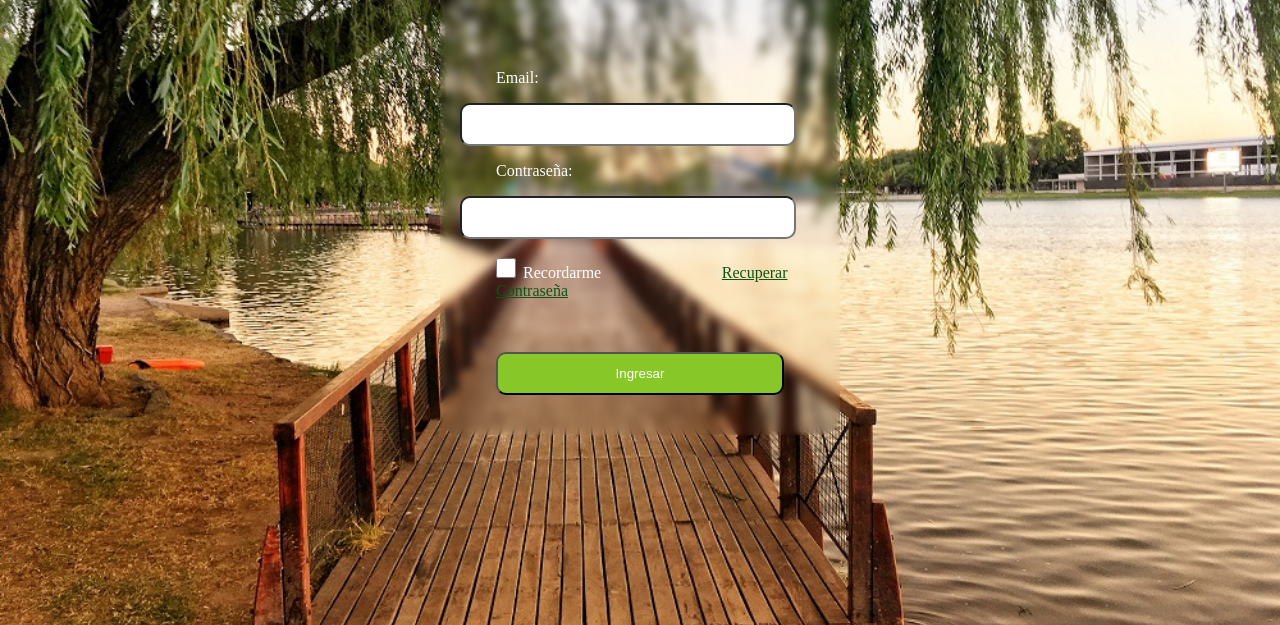
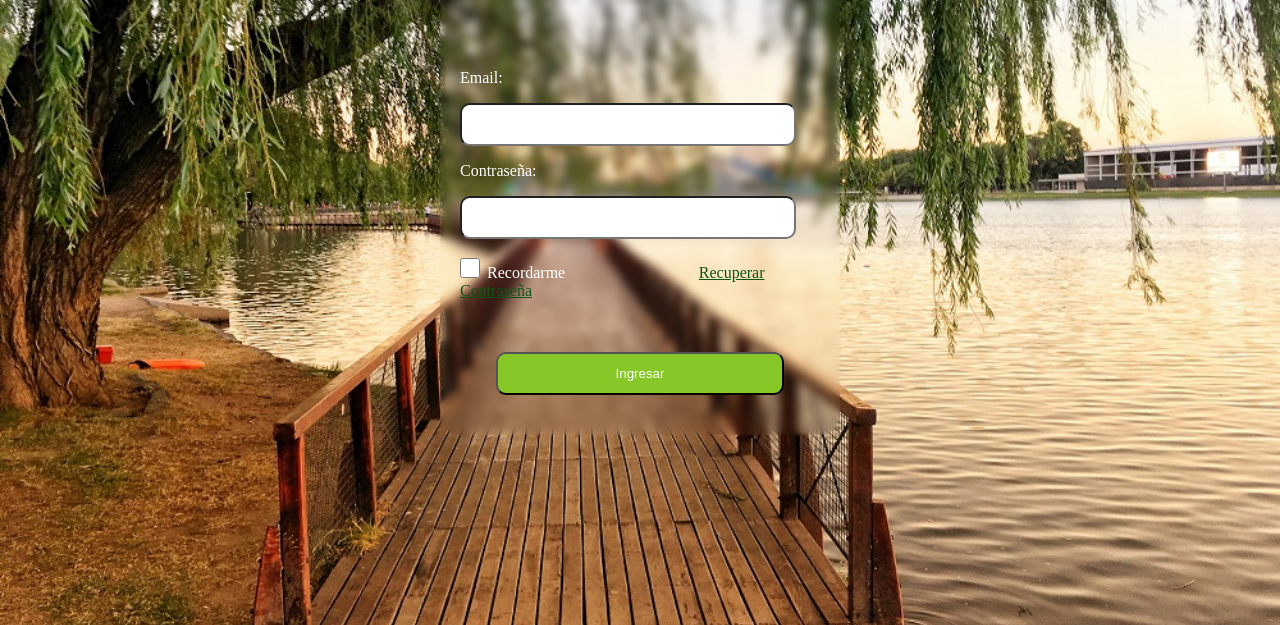
Before and after one commit to josuecabral/ejemplo, a plain HTML site: page index.html in a window 1280 px wide. Shown: the part 175-800 px from the top of the page. Drawn offline with Linux system fonts and the light colour scheme.

Commit message:
Update stylesLogin.css

```diff
--- a/stylesLogin.css
+++ b/stylesLogin.css
@@ -30,7 +30,7 @@ h1{
 }
 
 p{
-    margin-left:10%;
+    margin-left:0%;
     color: white;
 }
 
```
